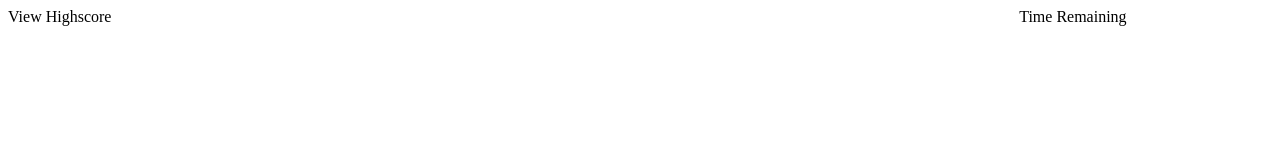
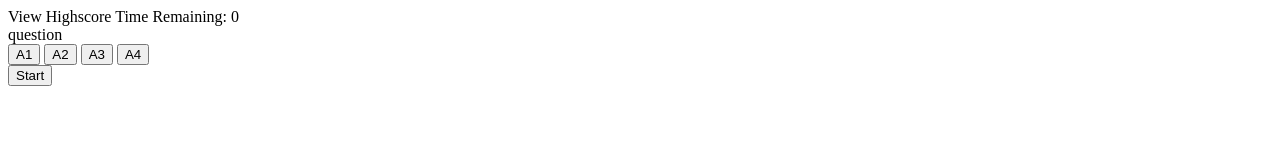
Before and after one commit to alecmichaelw/04-Web_APIs-Code_Quiz, a plain HTML site: page index.html in a window 1280 px wide. Drawn offline with Linux system fonts and the light colour scheme.

Commit message:
changed HTML; using div

```diff
--- a/assets/css/style.css
+++ b/assets/css/style.css
@@ -1,4 +1,4 @@
-header{
+/* header{
     display: flex;
 }
 
@@ -12,4 +12,4 @@ header{
 
 #timer{
     width: 20%;
-}
+} */
--- a/index.html
+++ b/index.html
@@ -10,41 +10,25 @@
 </head>
 <body>
     <header>
-        <span id="highScore">View Highscore</span>
-        <span id="timer">Time Remaining</span>
+        <span id = "highScore">View Highscore</span>
+        <span id = "timer">Time Remaining:<span id = "time"> 0</span></span>
     </header>
 
     <main>
-
-        <section id="intro" class="hide">
-            <h2>Coding Quiz</h2>
-            <p>Lorem ipsum dolor sit amet, consectetur adipisicing elit. Ullam minima, cumque quibusdam voluptatem accusantium natus porro, nihil neque iure eveniet rerum voluptate veritatis doloremque, a odio hic ratione tenetur? Blanditiis.</p>
-
-            <button id="startQuiz">Start Quiz</button>
-        </section>
-
-        <section id="qa-view" class="hide">
-            <h3>Q 1</h3>
-            <ul>
-                <li><button id="a1">A1</button></li>
-                <li><button id="a2">A2</button></li>
-                <li><button id="a3">A3</button></li>
-                <li><button id="a4">A4</button></li>
-            </ul>
-        </section>
-
-        <section id="inputInital" class="hide">
-            <input id="inital" type="text">
-            <button id="save">save</button>
-        </section>
-
-        <section id="dashboard" class="hide">
-            <ul>
-                <li>AW - 30</li>
-                <li>AM - 23</li>
-            </ul>
-        </section>
-
+        <div class = "container">
+            <div id = "question-container" class = "hide">
+                <div id = "question">question</div>
+                <div id = "answerBtns" class = "btnGrid">
+                    <button class = "btn">A1</button>
+                    <button class = "btn">A2</button>
+                    <button class = "btn">A3</button>
+                    <button class = "btn">A4</button>
+                </div>
+            </div>
+            <div class = "controls">
+                <button id = "startBtn btn hide">Start</button>
+            </div>
+        </div>
     </main>
 
 </body>
```
Also changed, not shown: assets/js/script.js (+16 -0 lines).
